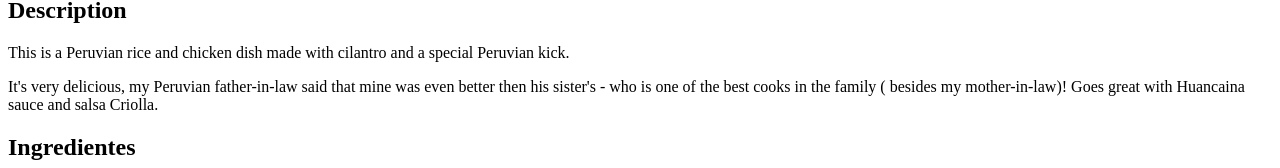
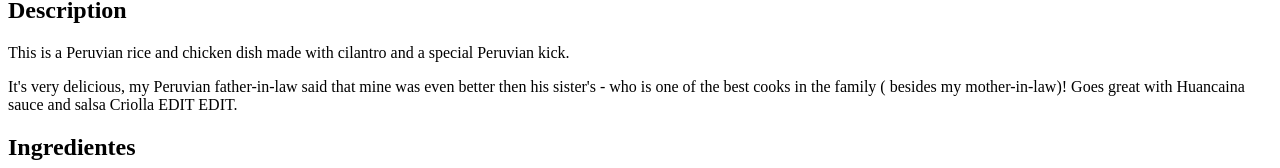
Before and after one commit to wriver0s/odin-recipes, a plain HTML site: page recipes/arroz_con_pollo.html in a window 1280 px wide. Shown: the part 755-923 px from the top of the page. Drawn offline with Linux system fonts and the light colour scheme.

Commit message:
prueba git

```diff
--- a/recipes/arroz_con_pollo.html
+++ b/recipes/arroz_con_pollo.html
@@ -16,7 +16,7 @@
          that mine was even better then his sister's -
          who is one of the best cooks in the family (
             besides my mother-in-law)!
-        Goes great with Huancaina sauce and salsa Criolla.</p>
+        Goes great with Huancaina sauce and salsa Criolla EDIT EDIT.</p>
     <h2>Ingredientes</h2>
         <ul>
             <li>3 skinless, boneless chicken breasts, cut in half </li>
```
